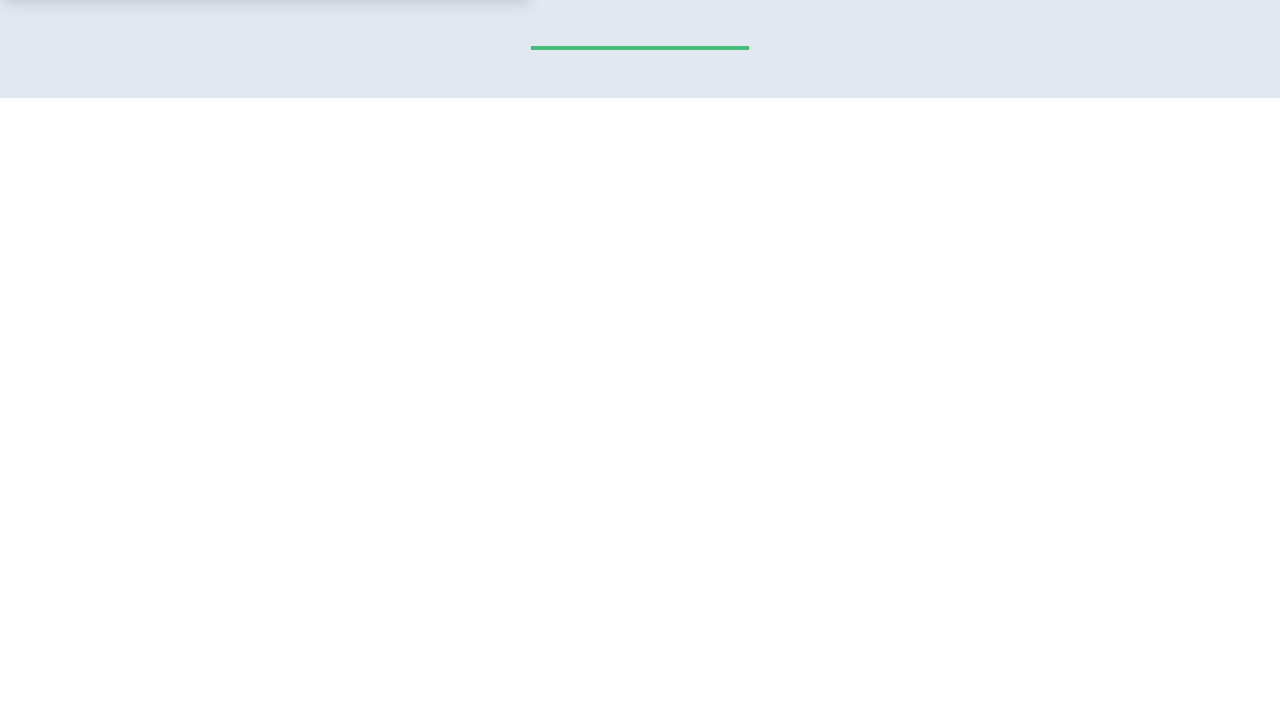
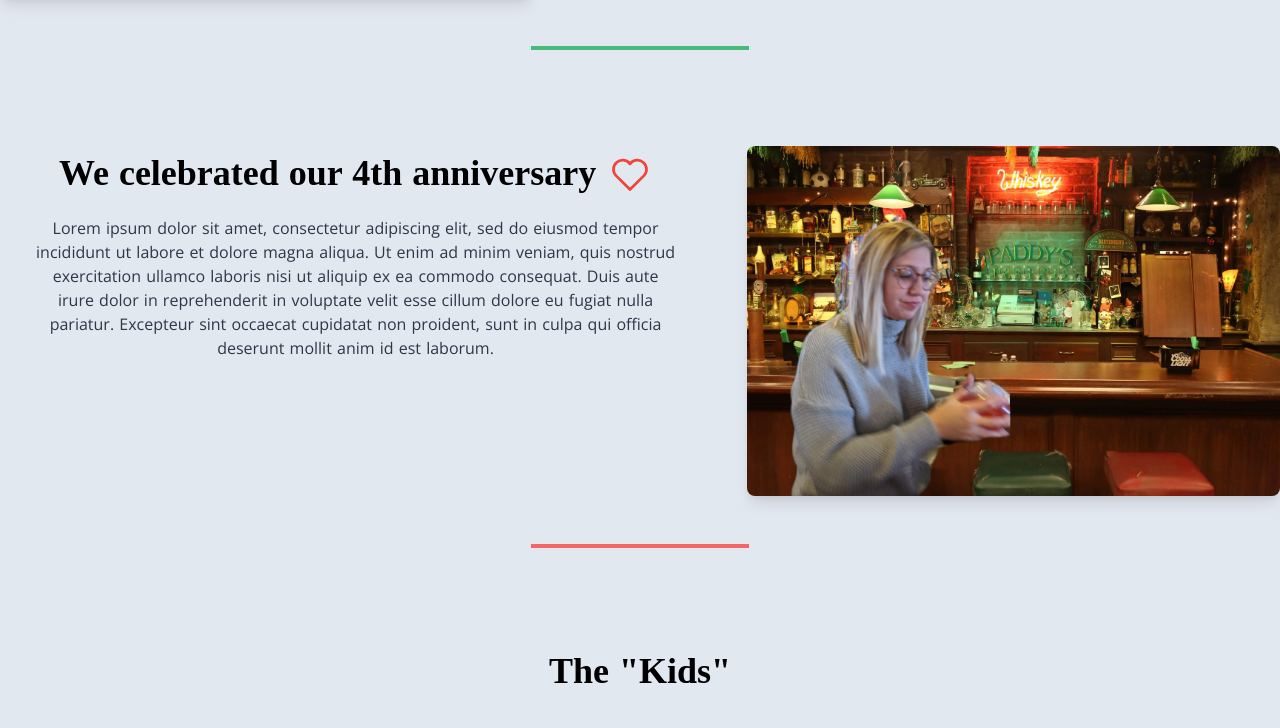
Before and after one commit to TonyFwin/christmas-card, a Nuxt app: page / in a window 1280 px wide. Shown: the part 1607-2335 px from the top of the page. Before the commit the page ends 1705 px from the top, so only its background shows below. Built offline with nearby package versions, Linux system fonts and the light colour scheme; a web font is replaced by a local one.

Commit message:
Add anniversary and pets componenet to the site

```diff
--- a/pages/index.vue
+++ b/pages/index.vue
@@ -4,6 +4,8 @@
       <Photo />
       <Greeting />
       <Moving />
+      <Anniversary />
+      <Pets />
     </div>
   </div>
 </template>
@@ -11,5 +13,4 @@
 <script>
 export default {}
 </script>
-
 <style></style>
```
